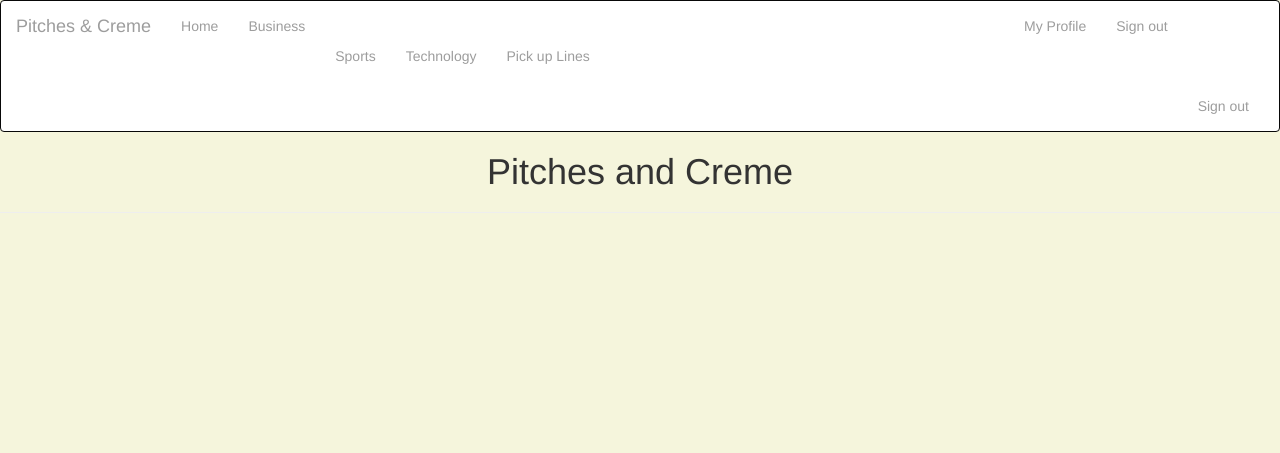
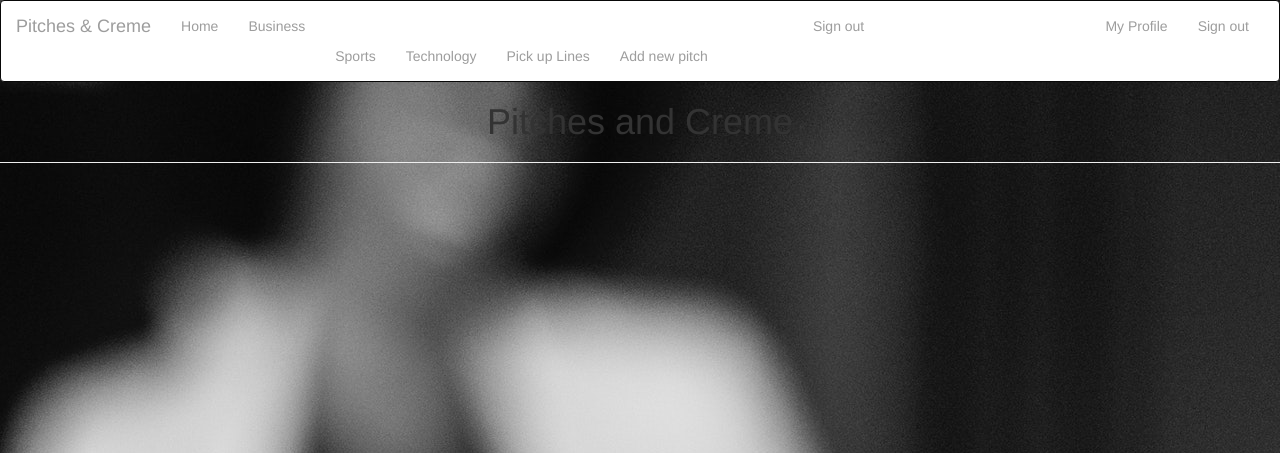
Before and after one commit to sharonandisi/pitches, a Flask app: page / in a window 1280 px wide. Shown: the top 453 px of the page. Run offline with Flask 2, Linux system fonts and the light colour scheme; the visitor is signed in with stand-in values (Sample User, id 1); data comes from the database, SQL or seed files in the repository; data that the repository does not hold is empty; some libraries are stand-ins or nearby versions.

Commit message:
add new pitch link to nabar

```diff
--- a/app/auth/views.py
+++ b/app/auth/views.py
@@ -33,6 +33,7 @@
         return redirect(url_for('auth.login'))
         title = "New Account"
     return render_template('auth/register.html',registration_form = form)
+
 @auth.route('/logout')
 @login_required
 def logout():
--- a/app/main/forms.py
+++ b/app/main/forms.py
@@ -4,9 +4,10 @@
 
 class PitchForm(FlaskForm):
   title=StringField('Pitch Title')
-  body  =TextAreaField('Project Pitch')
+  content =TextAreaField('Project Pitch')
   author=TextAreaField('Your name as it\'ll be displayed')
-  category=SelectField('Category', choices=[('business', 'Business'), ('tech', 'Technology'), ('sport', 'Sports'), ('pul', 'pick up lines')])
+  posted=TextAreaField('Date of upload')
+  category=SelectField('Category', choices=[('business', 'Business'), ('tech', 'Technology'), ('sport', 'Sports'), ('pickup', 'pick up lines')])
   submit=SubmitField('Submit')
 
 class UpdateProfile(FlaskForm):
--- a/app/main/views.py
+++ b/app/main/views.py
@@ -1,7 +1,9 @@
 from . import main
 from flask import render_template,request, redirect,url_for,abort, flash
+from .. import db
 from ..models import  User, Pitch , Comment
 from flask_login import login_required, current_user
+from .forms import PitchForm
 
 #
 @main.route('/')
@@ -14,10 +16,14 @@
 @main.route('/user/<uname>')
 def profile(uname):
     user = User.query.filter_by(username = uname).first()
-    pitches = Pitch.query.filter_by(id=id)
+    user_id=user.id
+    print(user_id)
+    pitches = Pitch.query.filter_by(id=user_id).all()
+    print(pitches)
     message='You don\'t have any pitches to show!'
-    if pitches is not 0:
-        message='You\'ve got a few to show'
+    if not pitches:
+        message='You don\'t have any pitches to show!'
+        print(message)
     if user is None:
         abort(404)
 
@@ -44,8 +50,8 @@
 @login_required
 def write_pitch():
     form = PitchForm()
-    if form.validate_on_submit():
-        pitch = Pitch(title=form.title.data, body=form.body.data, category=form.category.data)
+    if form.validate_on_submit:
+        pitch = Pitch(content=form.content.data, category=form.category.data, posted=form.posted.data)
 
         db.session.add(pitch)
         db.session.commit()
--- a/app/static/css/index.css
+++ b/app/static/css/index.css
@@ -1,5 +1,6 @@
 .navbar{
     background: white;
+    color: black;
 }
 
 .container{
@@ -7,6 +8,7 @@
     border-radius: 10px;
     border:1.5px white solid;
     margin-bottom:40px;
+    color: black;
 }
 
 h1{
@@ -17,5 +19,5 @@
     text-align: center;
 }
 body{
-    background-color: beige;
+    background-image: url("images/background.jpg");
 }
--- a/app/templates/macros.html
+++ b/app/templates/macros.html
@@ -4,6 +4,7 @@
     <div class="col-xs-12 col-sm-4 col-md-12 col-lg-12">
       <h1>{{pitch.title}}</h1>
       <h3>{{pitch.body}}</h3>
+      <p>{{pitch.message}}</p>
       <h6><a href='#'>Upvotes: </a>{{pitch.upvotes}}</h6>
       <h6><a href='#'>Downvotes: </a>{{pitch.downvotes}}</h6>
       <h6><a href='/comment'>Write a comment</a></h6>
@@ -21,7 +22,6 @@
       <li><h1>{{comment.comment}}</h1></li>
     </ul>
     <h6>Posted At: {{comment.posted}}</h6>
-    <!-- <h6>Written in reference to pitch: {{comment.pitch}}</h6> -->
   </div>
 </div>
 {% endfor %}
--- a/app/templates/navbar.html
+++ b/app/templates/navbar.html
@@ -16,8 +16,9 @@
                     <li><a href="/sports">Sports</li>
                     <li><a href="/technology">Technology</li>
                     <li><a href="/pickup">Pick up Lines</li>
+                    <li><a href="{{url_for('main.write_pitch')}}">Add new pitch</a></li>
                 </ul>
-                <ul class="nav navbar-nav navbar-right">
+                <ul class="nav navbar-nav navbar-ght">
                   {% if current_user.is_authenticated %}
                   <li style="color:white;padding:15px;">{{current_user.username}}</li>
                   <li><a href="{{url_for('auth.logout')}}">Sign out</a></li>
--- a/app/templates/new_pitch.html
+++ b/app/templates/new_pitch.html
@@ -4,7 +4,7 @@
 {% block content %}
 <div class="container">
   <div class="col-lg-12">
-   {{wtf.quick_form(pitch)}}
+   {{wtf.quick_form(PitchForm)}}
   </div>
 </div>
 {% endblock %}
--- a/app/templates/profile/profile.html
+++ b/app/templates/profile/profile.html
@@ -1,5 +1,5 @@
 {% extends 'base.html'%}
-{% import 'macros.html as macro' %}
+{% import 'macros.html' as macro %}
 
 {% block content %}
 <div class="container">
```
Also changed, not shown: app/__init__.py (+7 -1 lines), app/static/images/background.jpg (added).
